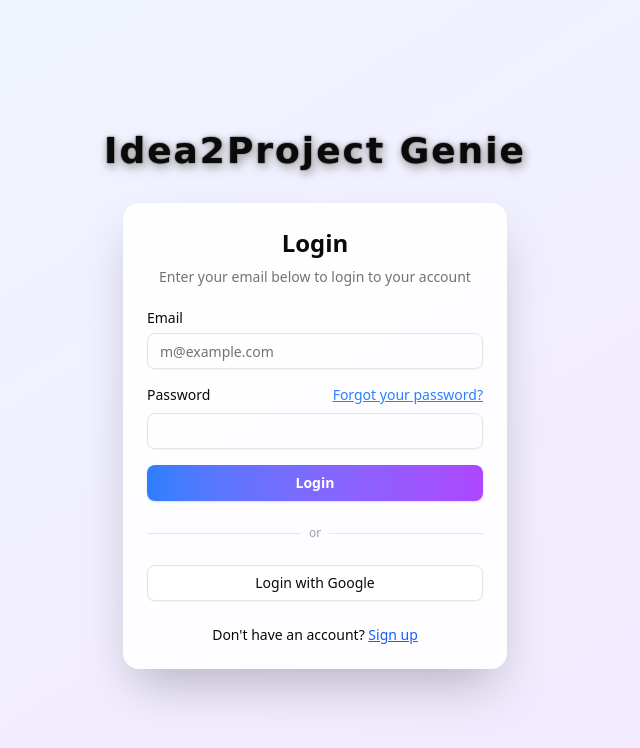
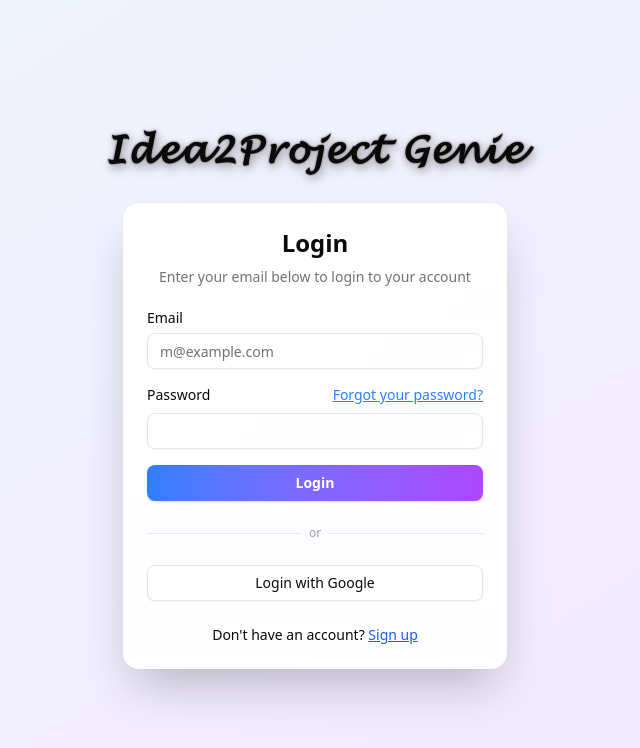
Before and after one commit to sumanvithaeadala/ai-idea2project-generator, a Next.js app in the folder frontend-ui/frontend-ui/: page / in a window 1280 px wide. Shown: the top 748 px of the page, without its empty margins (325-965 px from the left). Built offline with nearby package versions, Linux system fonts and the light colour scheme.

Commit message:
added lucida handwriting woff2

```diff
--- a/frontend-ui/frontend-ui/app/globals.css
+++ b/frontend-ui/frontend-ui/app/globals.css
@@ -1,5 +1,6 @@
 @import "tailwindcss";
 @import "tw-animate-css";
+@import url('https://fonts.googleapis.com/css2?family=Dancing+Script:wght@700&display=swap');
 
 @custom-variant dark (&:is(.dark *));
 
@@ -120,3 +121,11 @@
     @apply bg-background text-foreground;
   }
 }
+
+@font-face {
+  font-family: 'Lucida Handwriting';
+  src: url('/fonts/LucidaHandwriting.woff2') format('woff2');
+  font-weight: normal;
+  font-style: normal;
+  font-display: block;
+}
--- a/frontend-ui/frontend-ui/app/layout.tsx
+++ b/frontend-ui/frontend-ui/app/layout.tsx
@@ -1,6 +1,7 @@
 import type { Metadata } from "next";
 import { Geist, Geist_Mono } from "next/font/google";
 import "./globals.css";
+import localFont from "next/font/local";
 
 const geistSans = Geist({
   variable: "--font-geist-sans",
@@ -10,6 +11,13 @@ const geistSans = Geist({
 const geistMono = Geist_Mono({
   variable: "--font-geist-mono",
   subsets: ["latin"],
+});
+
+const lucida = localFont({
+  src: "../public/fonts/LucidaHandwriting.woff2",
+  preload: true,
+  display: "block",
+  variable: "--font-lucida",
 });
 
 export const metadata: Metadata = {
@@ -24,8 +32,11 @@ export default function RootLayout({
 }>) {
   return (
     <html lang="en" suppressHydrationWarning>
+      <head>
+        <link rel="preload" href="/fonts/LucidaHandwriting.woff2" as="font" type="font/woff2" crossOrigin="anonymous"></link>
+      </head>
       <body
-        className={`${geistSans.variable} ${geistMono.variable} antialiased`}
+        className={`${geistSans.variable} ${geistMono.variable} ${lucida.variable} antialiased`}
       >
         {children}
       </body>
```
Also changed, not shown: frontend-ui/frontend-ui/public/fonts/LucidaHandwriting.woff2 (added).
